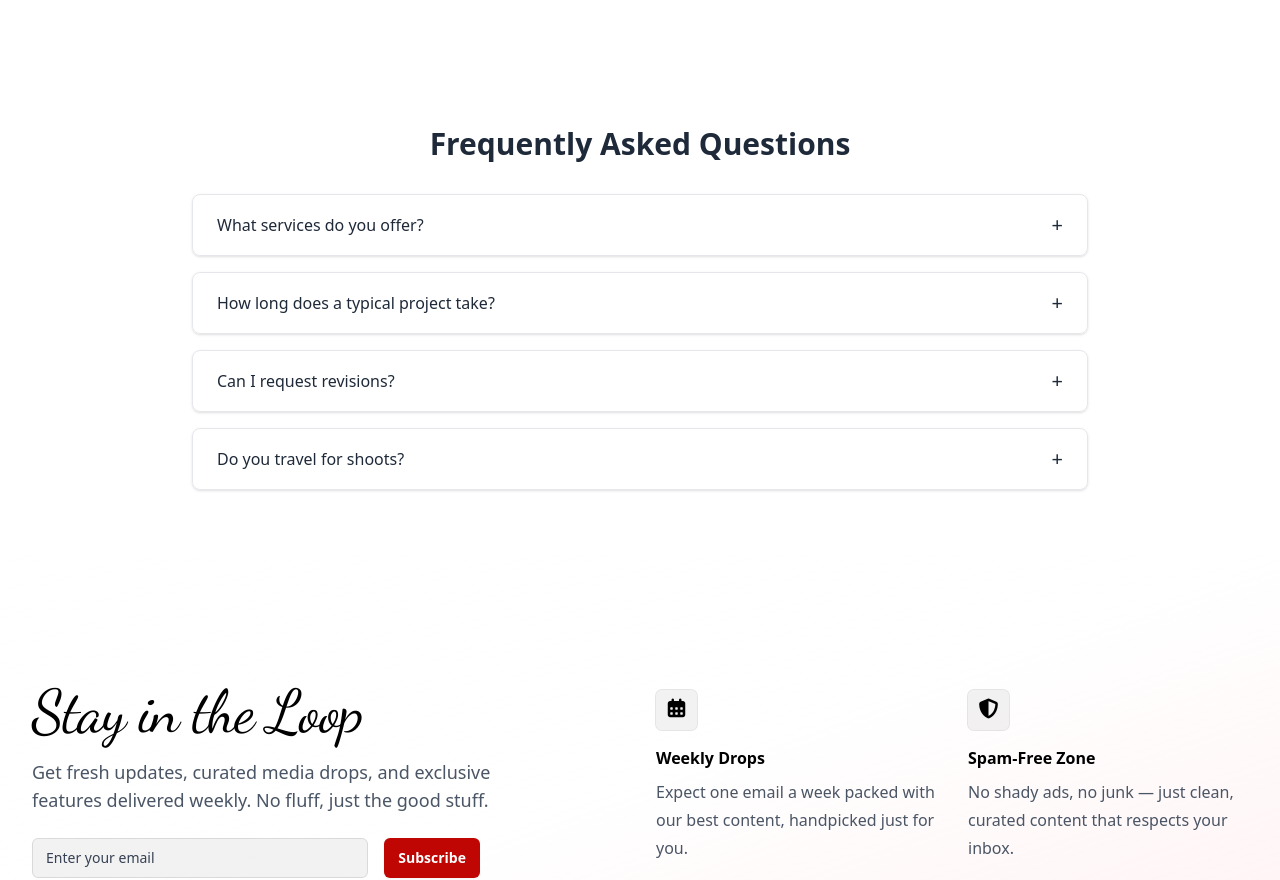
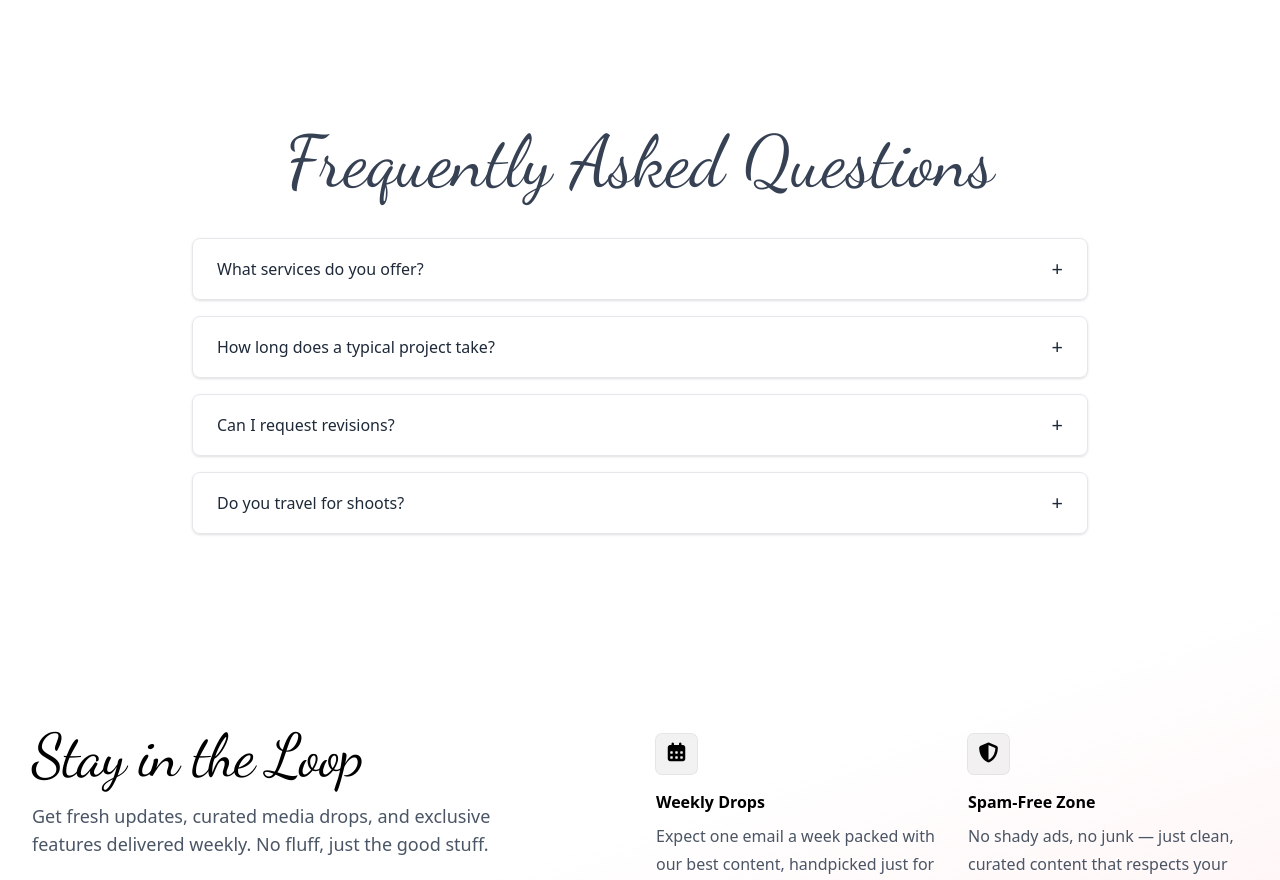
Before and after one commit to T-supernatural/multimedia-hub-bincom, a React (Vite) app in the folder frontend/: page /contact in a window 1280 px wide. Shown: the part 1232-2112 px from the top of the page. Built offline with nearby package versions, Linux system fonts and the light colour scheme.

Commit message:
add changes

```diff
--- a/frontend/src/components/Faqs.jsx
+++ b/frontend/src/components/Faqs.jsx
@@ -33,7 +33,7 @@ const Faqs = () => {
   return (
     <section className="bg-white py-16 px-4 md:px-10">
       <div className="max-w-4xl mx-auto">
-        <h2 className="text-3xl font-bold text-gray-800 mb-8 text-center">
+        <h2 className="text-3xl md:text-7xl font-light text-gray-700 mb-10 text-center logo">
           Frequently Asked Questions
         </h2>
         <div className="space-y-4">
```
Also changed, not shown: frontend/public/contact.jpeg (deleted), frontend/public/contact.jpg (deleted).
